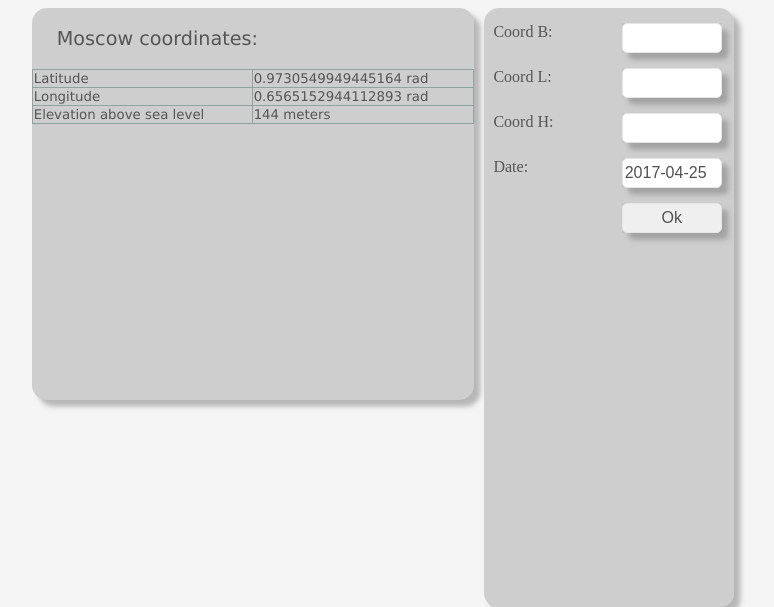
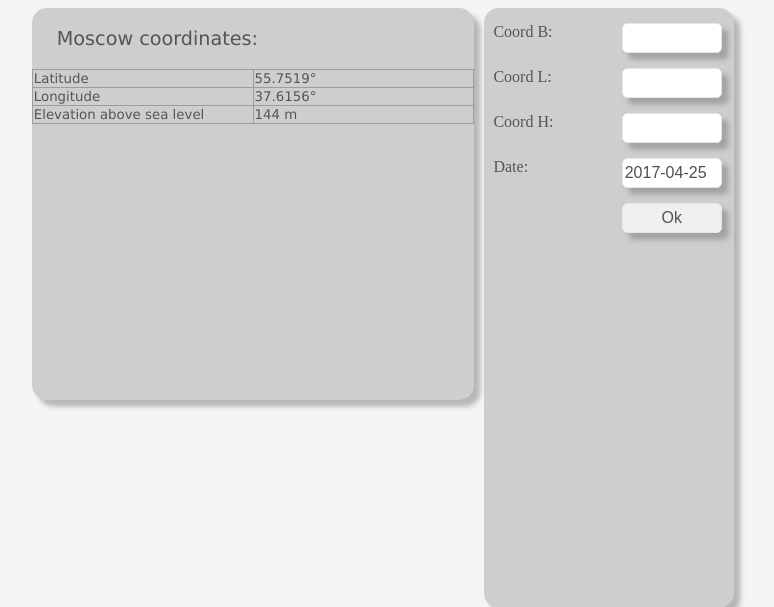
Before and after one commit to vetakim/WhetherDawn, a Django app: page / in a window 1280 px wide. Shown: the top 607 px of the page, without its empty margins (229-1003 px from the left). Run offline with Django 3.2, Linux system fonts and the light colour scheme.

Commit message:
radians converted to graduses on html

```diff
--- a/WhetherDawn/WhetherDawnUp/templates/WhetherDawnUp/input.html
+++ b/WhetherDawn/WhetherDawnUp/templates/WhetherDawnUp/input.html
@@ -4,9 +4,9 @@
 <div class="content">
     <p> Moscow coordinates:</p>
     <table>
-        <tr> <td> Latitude</td> <td> 0.9730549949445164 rad</td> </tr>
-        <tr> <td> Longitude</td> <td> 0.6565152944112893 rad</td> </tr>
-        <tr> <td> Elevation above sea level </td> <td> 144 meters </td> </tr>
+        <tr> <td> Latitude</td> <td> 55.7519&#176 </td> </tr>
+        <tr> <td> Longitude</td> <td> 37.6156&#176 </td> </tr>
+        <tr> <td> Elevation above sea level </td> <td> 144 m </td> </tr>
     </table>
 </div>
 
```
